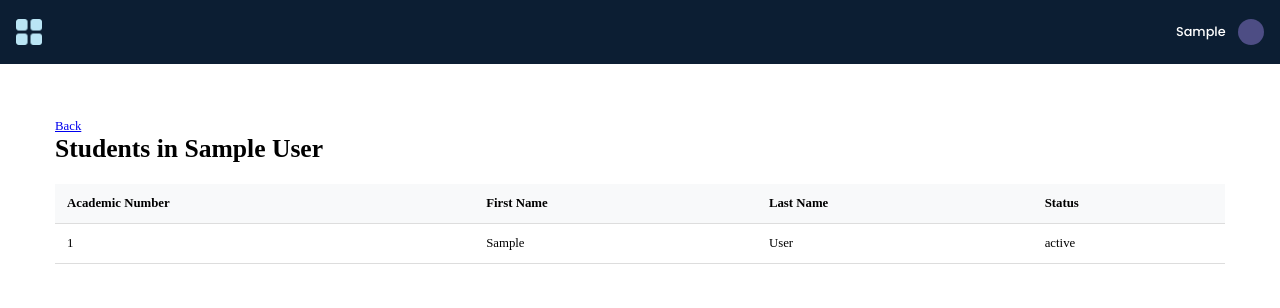
After one commit to 0yousif/SSB-Clone, a Django app: page /faculty/sections/students/1/ in a window 1280 px wide. The commit adds this page. Shown: the top 308 px of the page. Run offline with Django 5.2, Linux system fonts and the light colour scheme; a user stored in the database is signed in; tables that the repository leaves empty hold one stand-in row (values such as "Sample post").

Commit message:
created a page to view students enrolled in a course

```diff
--- /dev/null
+++ b/SSB/faculty/templates/faculty/section_students.html
@@ -0,0 +1,57 @@
+{% extends 'base.html' %} {% block content %}
+<div class="student-list-page">
+  <a href="{% url 'tutor_sections' %}">Back</a>
+
+  <h1>Students in {{ section.course.name }}</h1>
+
+  {% if not students %}
+  <p>No students enrolled.</p>
+  {% else %}
+  <table class="students-table">
+    <tr>
+      <th>Academic Number</th>
+      <th>First Name</th>
+      <th>Last Name</th>
+      <th>Status</th>
+    </tr>
+
+    {% for student in students %}
+    <tr
+      onclick="window.location='{% url 'student_detail' student.student.profile.student_detail_id %}'"
+      style="cursor: pointer"
+    >
+      <td>{{ student.student.profile.academic_number }}</td>
+      <td>{{ student.student.profile.first_name }}</td>
+      <td>{{ student.student.profile.last_name }}</td>
+      <td>{{ student.registration_status }}</td>
+    </tr>
+    {% endfor %}
+  </table>
+  {% endif %}
+</div>
+
+<style>
+  .student-list-page {
+    margin: 30px;
+    padding: 25px;
+  }
+  .students-table {
+    width: 100%;
+    border-collapse: collapse;
+    margin: 20px 0;
+  }
+  .students-table th,
+  .students-table td {
+    padding: 12px;
+    text-align: left;
+    border-bottom: 1px solid #ddd;
+  }
+  .students-table th {
+    background-color: #f8f9fa;
+    font-weight: bold;
+  }
+  .students-table tr:hover {
+    background-color: #f0f0f0;
+  }
+</style>
+{% endblock %}
--- a/SSB/faculty/templates/faculty/tutor_sections.html
+++ b/SSB/faculty/templates/faculty/tutor_sections.html
@@ -16,6 +16,8 @@
       <th>Course Name</th>
       <th>Time</th>
       <th>Location</th>
+      <th>Students</th>
+      <th>Action</th>
     </tr>
 
     {% for section in sections %}
@@ -49,6 +51,10 @@
         {% empty %}
         <p>No location set</p>
         {% endfor %}
+      </td>
+      <td>{{ section.student_registration_set.count }} students</td>
+      <td>
+        <a href="{% url 'section_students' section.crn %}">View Student List</a>
       </td>
     </tr>
     {% endfor %}
--- a/SSB/faculty/urls.py
+++ b/SSB/faculty/urls.py
@@ -6,7 +6,8 @@ urlpatterns = [
     path('students/', views.student_lookup, name='student_lookup'),
     path('students/<int:student_id>/', views.student_detail, name='student_detail'),
     path('attendance/', views.take_attendance, name='take_attendance'),
-    path('enrolledsections/', views.tutor_sections, name='tutor_sections'),
+    path('sections/', views.tutor_sections, name='tutor_sections'),
+    path('sections/students/<int:crn>/', views.section_students, name='section_students'),
 
 
 ]
--- a/SSB/faculty/views.py
+++ b/SSB/faculty/views.py
@@ -84,4 +84,12 @@ def tutor_sections(request):
         sections = Section.objects.none()
 
 
-    return render(request, 'faculty/tutor_sections.html',        {'sections': sections,'current_semester':current_semester,})
+    return render(request, 'faculty/tutor_sections.html',        {'sections': sections , 'current_semester':current_semester,})
+
+@login_required
+def section_students(request, crn):
+    section = Section.objects.get(crn=crn, tutor=request.user)
+    students = Student_registration.objects.filter(crn=section)
+
+    return render(request, 'faculty/section_students.html', {    'section': section,
+        'students': students,})
```
